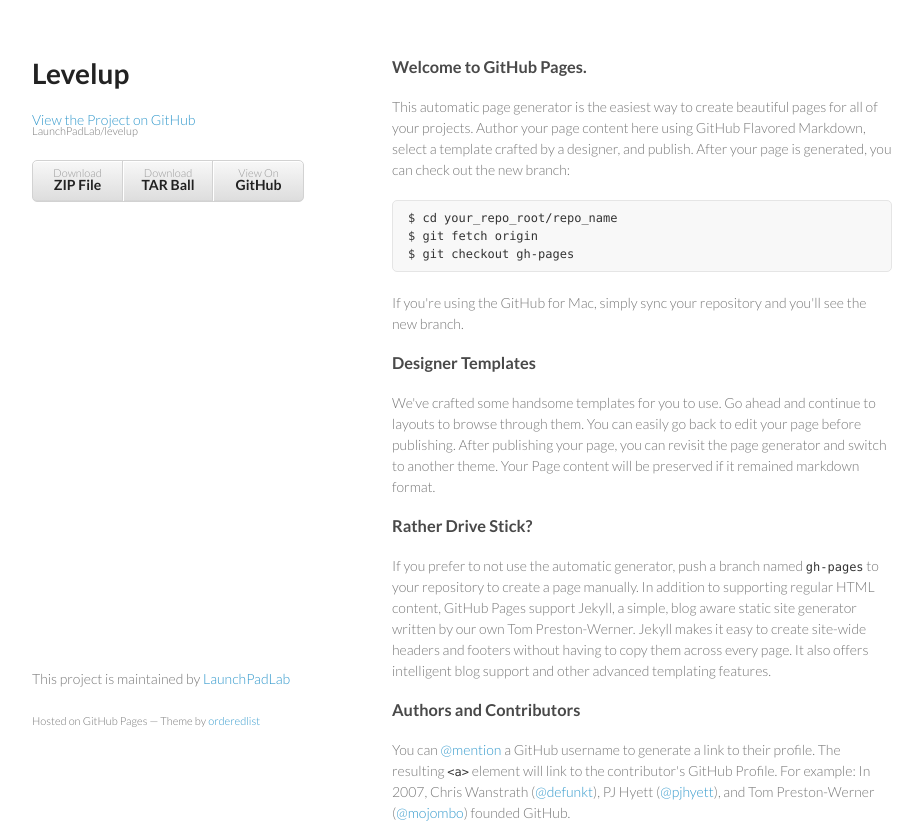
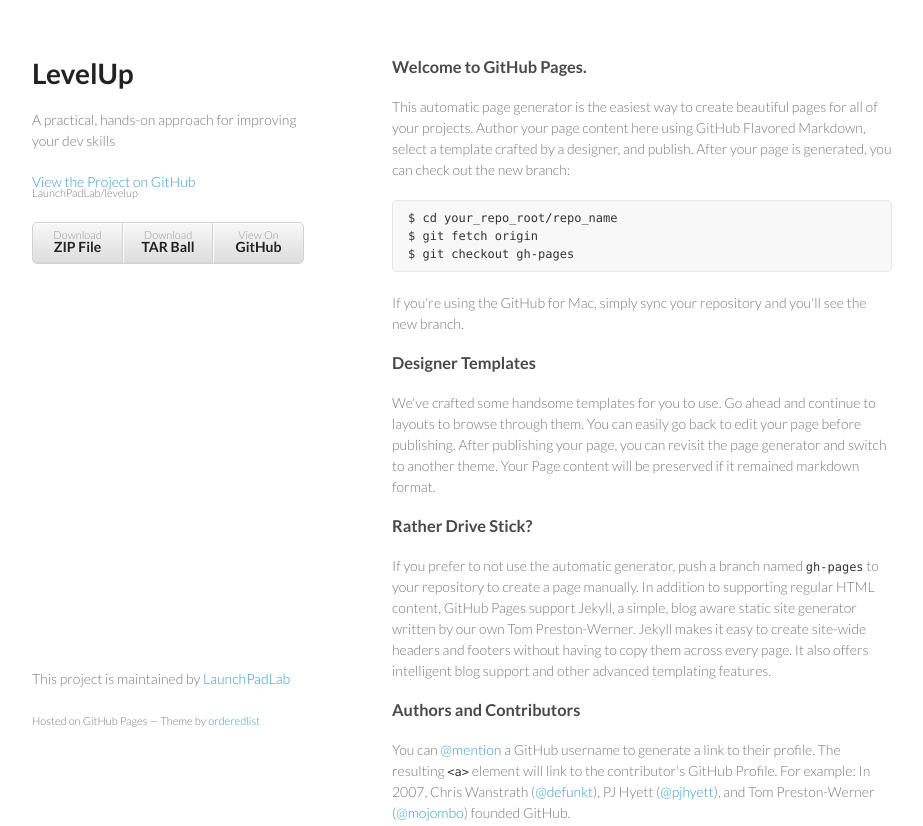
Before and after one commit to LaunchPadLab/levelup, a plain HTML site: page index.html in a window 1280 px wide. Shown: the top 826 px of the page, without its empty margins (178-1101 px from the left). Drawn offline with Linux system fonts and the light colour scheme.

Commit message:
Update index.html

```diff
--- a/index.html
+++ b/index.html
@@ -15,8 +15,8 @@
   <body>
     <div class="wrapper">
       <header>
-        <h1>Levelup</h1>
-        <p></p>
+        <h1>LevelUp</h1>
+        <p>A practical, hands-on approach for improving your dev skills</p>
 
         <p class="view"><a href="https://github.com/LaunchPadLab/levelup">View the Project on GitHub <small>LaunchPadLab/levelup</small></a></p>
 
```
